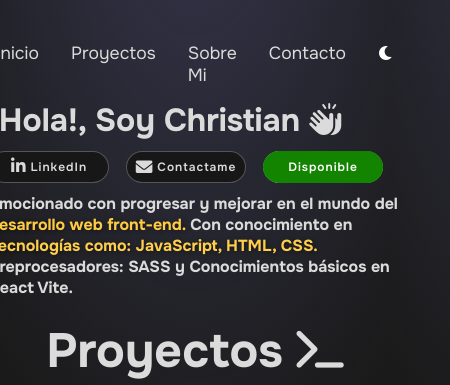
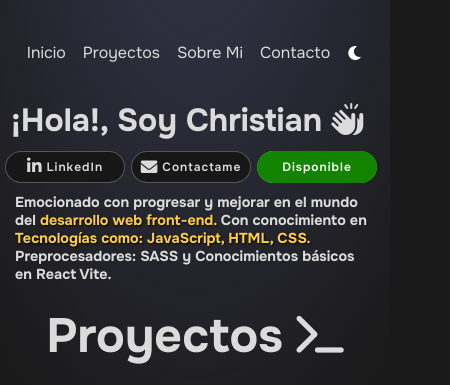
Before and after one commit to TheChrisHp/portfolio, a website: page index.html in a window 390 px wide. Shown: the top 385 px of the page, 450 px wide, since content can reach past the window. Drawn offline with Linux system fonts and the light colour scheme.

Commit message:
portfolio casi terminado

```diff
--- a/index.html
+++ b/index.html
@@ -39,9 +39,9 @@
                 <a class="codepen-button"><span>Disponible</span></a>
             </div>
             <h3>Emocionado con progresar y mejorar en el mundo del <span
-                    style="color: #ffcc41; text-shadow: 1px 1px 4px #0000006d;">desarrollo web front-end.</span> Con
+                    style="color: #ffcc41; text-shadow: 1px 1px 2px #000000e0;">desarrollo web front-end.</span> Con
                 conocimiento en
-                <span style="color: #ffcf4a; text-shadow: 1px 1px 4px #0000006d;">Tecnologías como: JavaScript, HTML,
+                <span style="color: #ffcf4a; text-shadow: 1px 1px 2px #000000e0;">Tecnologías como: JavaScript, HTML,
                     CSS.</span> Preprocesadores: SASS y Conocimientos básicos en React Vite.
             </h3>
         </div>
--- a/scss/mediaqueries/_mediaqueries.scss
+++ b/scss/mediaqueries/_mediaqueries.scss
@@ -38,6 +38,11 @@
     .button{
         width: 154px;
     }
+
+    footer{
+        justify-content: center;
+        margin: auto;
+    }
 }
 
 @media (max-width: 550px){
@@ -71,15 +76,48 @@
     }
     footer{
         max-width: 900px;
-        padding: 2rem;
+        padding: 1rem;
+    }
+    footer .cont-footer1{
+        margin-top: 10px;
     }
     // .cont-sobremi{
     //     display: none;
     // }
 }
 
-@media (max-width: 375px){
+@media (max-width: 500px){
+    nav ul a{
+        font-size: 1rem;
+    }
     .cont-text-about{
-        width: 200px;
+        width: 400px;
+    }
+    .cont-info h3{
+        width: 370px;
     }
 }
+
+@media (max-width: 418px){
+    nav ul{
+        gap: 17px;
+    }
+    .cont-text-about{
+        width: 383px;
+    }
+    .cont-personal{
+        width: 380px;
+    }
+    .cont-info h3{
+        width: 360px;
+        margin: auto;
+        font-size: 0.9rem;
+    }
+    .cont-pastillas{
+        margin-bottom: 10px;
+        gap: 6px;
+    }
+    .cont-info h1{
+        margin-left: 6px;
+    }
+}
```
Also changed, not shown: css/style.css.
